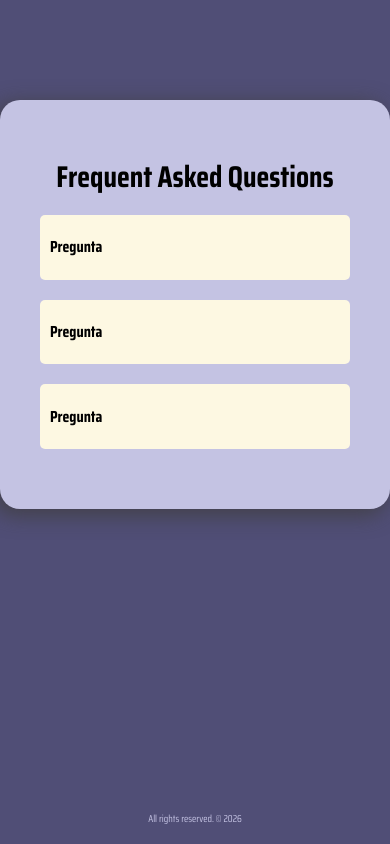
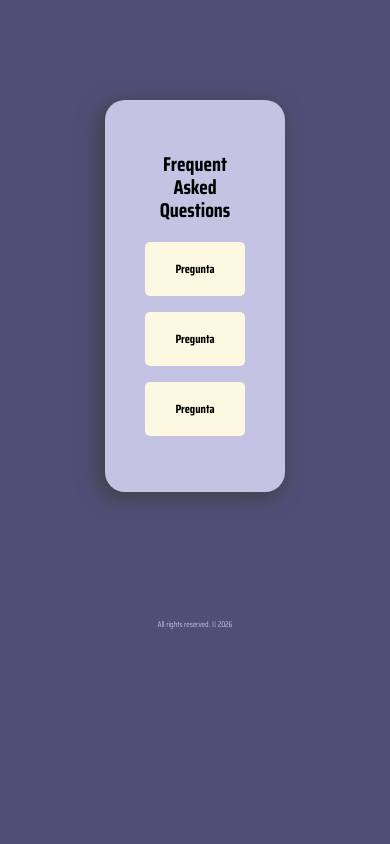
Before and after one commit to ratzz-zz/FAQs-card, a plain HTML site: page index.html in a window 390 px wide. Drawn offline with Linux system fonts and the light colour scheme.

Commit message:
Code is responsive and UI enhanced

```diff
--- a/css/styles.css
+++ b/css/styles.css
@@ -21,48 +21,47 @@ html {
 
 body {
     font-family: var(--mainfont), sans-serif;
+    height: 100%;
     margin: 0; /*centrado en toda la pag */
     padding: 0;
     display: flex; /* syntax error fixed */
     flex-direction: column; /* card arriba y footer abajo */
     justify-content: center;
     align-items: center;
-    min-height: 16rem;
     background-color: var(--background-page);
 }
 
-/* Footer */
-.footer {
-    margin-top: 2rem; /* FAQs al footer */
-    padding: 1rem 0;
-    text-align: center;
-    width: 100%;
-    color: var(--background-card);
-    font-size: 1rem;
-    position: absolute;
-    bottom: 0;
+/* FAQs content */
+.faqs-container {
+    width: 90%; /* pintura con margen en lienzo (body) */
+    max-width: 120rem;
+    /* properties not inherited automatically */
+    display: flex;
+    flex-direction: column; /* card arriba y footer abajo */
+    justify-content: center;
+    align-items: center;
 }
 
-/* FAQs cntent */
-.card-main {
+.faqs-main {
     box-shadow: -5px 5px 20px 2px rgba(64,63,64,0.8);
     background-color: var(--background-card);
     padding: 4rem; /*inside*/
-    margin: 10rem 0; /*outside*/
+    margin: 10rem; /*outside*/
     border-radius: 2rem;
 }
 
-.card-main h1 {
+.faqs-main h1 {
     text-align: center;
     margin-bottom: 2rem;
 }
 h1 {
-    font-size: 3rem;
+    font-size: 3.8rem;
     color: var(--letters-black);
 }
 
 h2 {
-    font-size: 1.6rem;
+    font-size: 2.3rem;
+    padding: 0 2rem;
 }
 
 /* questions */
@@ -92,8 +91,45 @@ h2 {
     overflow: hidden;
     transition:max-height 0.5s ease-in-out;
     padding-left: 2rem;
+    padding-right: 3rem;
+}
+
+.faqs p {
+    font-size: 1.8rem;
 }
 
 .toggle:checked + .question + .answer {
     max-height: 10rem;
 }
+
+/* Footer */
+.footer {
+    margin-top: 1rem; /* FAQs al footer */
+    margin-bottom: 0;
+    padding: 1rem 0;
+    text-align: center;
+    width: 100%;
+    color: var(--background-card);
+    font-size: 1rem;
+}
+
+/* Media Queries for Mobile */
+@media (max-width: 480px) {
+
+    .faqs-main h1 {
+        font-size: 20px;
+        padding: 0;
+    }
+
+    .faqs h2 {
+        font-size: 12px;
+    }
+
+    .faqs p {
+        font-size: 8px;
+    }
+
+    .footer {
+        font-size: 8px;
+    }
+}
--- a/index.html
+++ b/index.html
@@ -12,7 +12,10 @@
     <link rel="stylesheet" href="css/styles.css">
 </head>
 <body>
-    <main class="card-main"> <!--tarjeta de faqs-->
+
+    <div class="faqs-container">
+
+        <main class="faqs-main"> <!--tarjeta de faqs-->
 
             <h1 class="h1"> Frequent Asked Questions </h1>
 
@@ -47,6 +50,7 @@
             </div>
 
         </main>
+    </div>
 
     <footer class="footer"> <p> All rights reserved. &copy; 2026 </p> </footer>
 </body>
```
Lines whose indentation alone changed are shown as unchanged.
